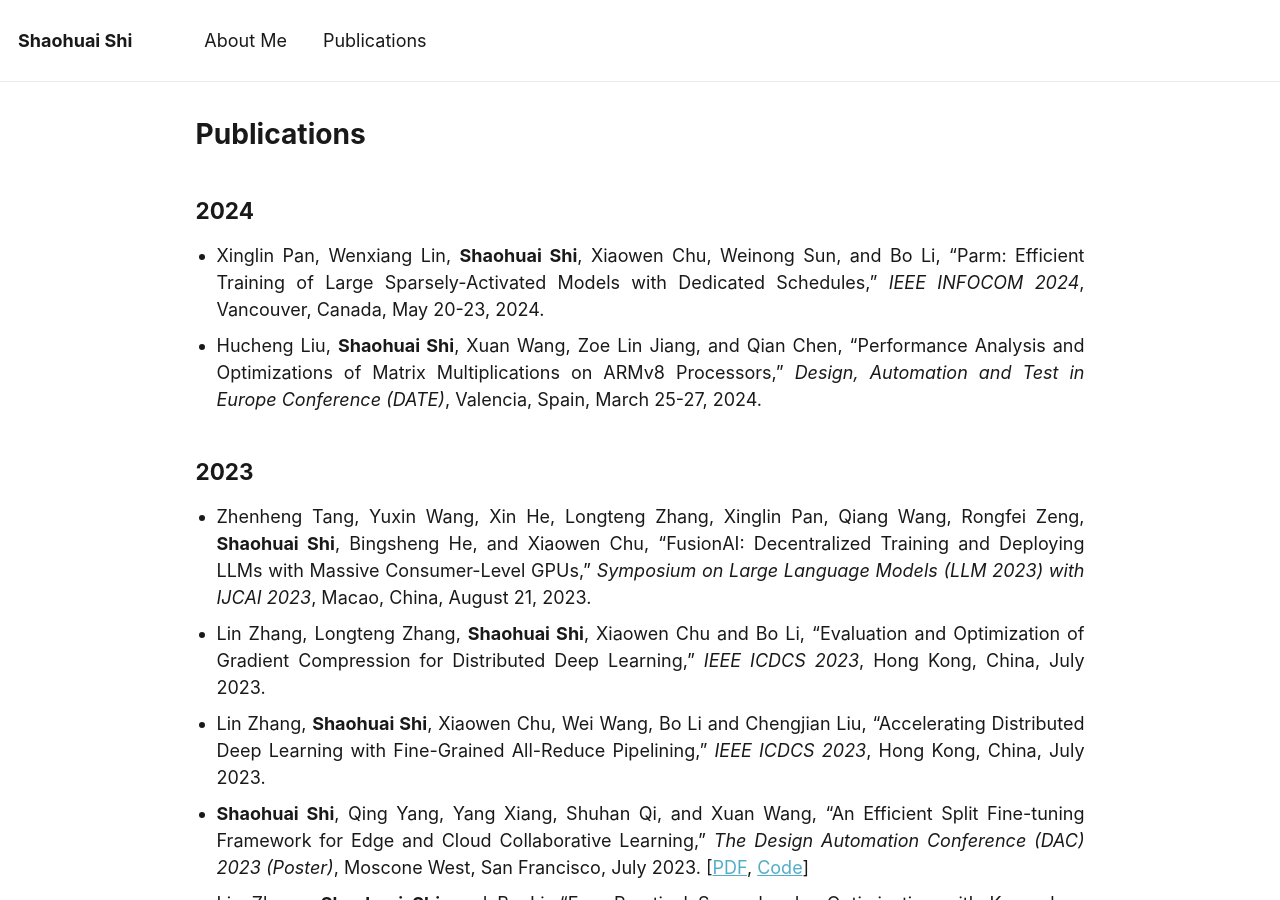
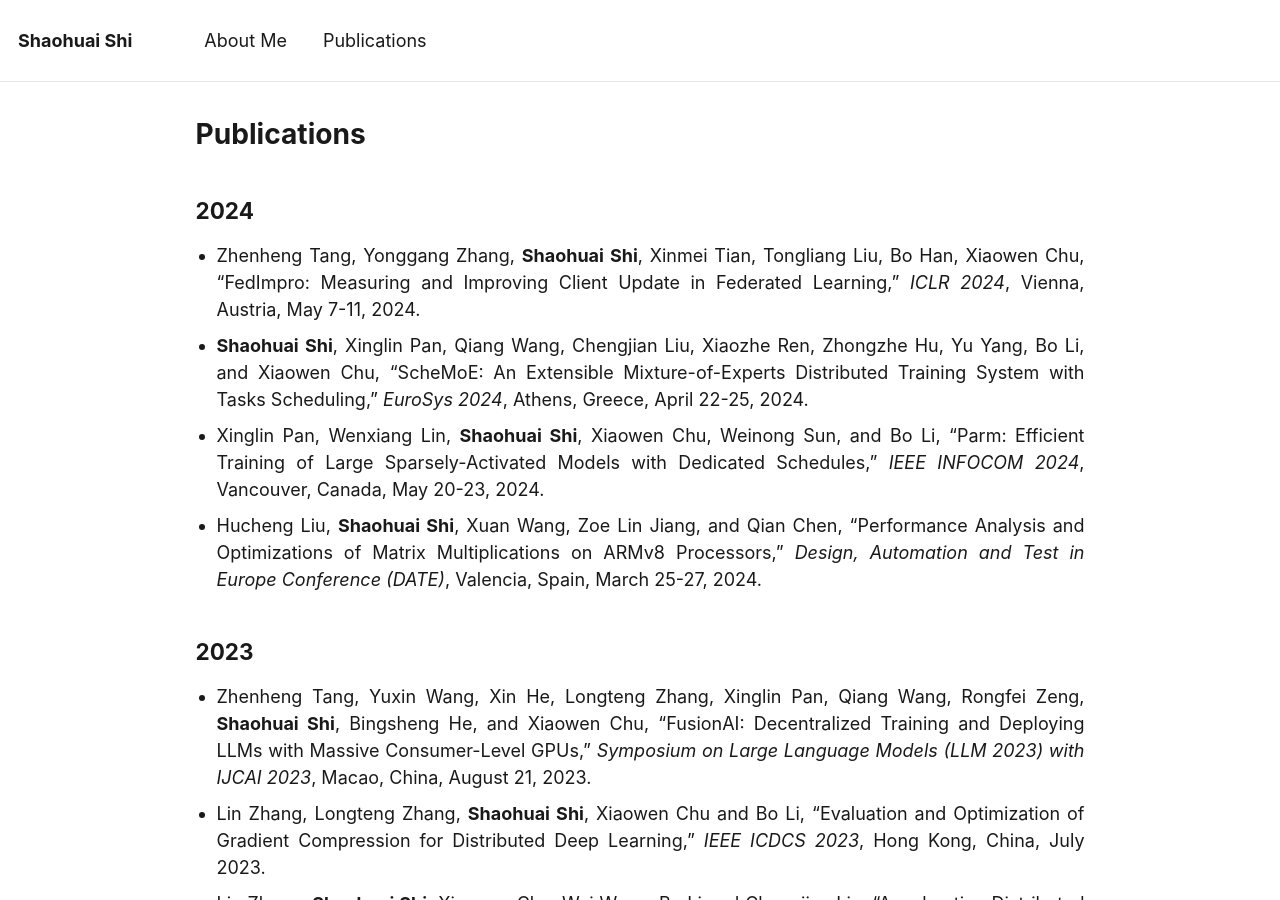
Before and after one commit to shaohuais/shaohuais.github.io, a Jekyll site: the page built from _pages/publications.md, in a window 1280 px wide and 900 px high. Built offline with Jekyll 4.4.1, drawn with Linux system fonts in a browser that asks for light colours.

Commit message:
add two papers

```diff
--- a/_pages/publications.md
+++ b/_pages/publications.md
@@ -14,6 +14,8 @@ author_profile: false
 Publications
 ======
 ## 2024
+- Zhenheng Tang, Yonggang Zhang, **Shaohuai Shi**, Xinmei Tian, Tongliang Liu, Bo Han, Xiaowen Chu, "FedImpro: Measuring and Improving Client Update in Federated Learning," *ICLR 2024*, Vienna, Austria, May 7-11, 2024.
+- **Shaohuai Shi**, Xinglin Pan, Qiang Wang, Chengjian Liu, Xiaozhe Ren, Zhongzhe Hu, Yu Yang, Bo Li, and Xiaowen Chu, "ScheMoE: An Extensible Mixture-of-Experts Distributed Training System with Tasks Scheduling," *EuroSys 2024*, Athens, Greece, April 22-25, 2024.
 - Xinglin Pan, Wenxiang Lin, **Shaohuai Shi**, Xiaowen Chu, Weinong Sun, and Bo Li, "Parm: Efficient Training of Large Sparsely-Activated Models with Dedicated Schedules," *IEEE INFOCOM 2024*, Vancouver, Canada, May 20-23, 2024.
 - Hucheng Liu, **Shaohuai Shi**, Xuan Wang, Zoe Lin Jiang, and Qian Chen, "Performance Analysis and Optimizations of Matrix Multiplications on ARMv8 Processors," *Design, Automation and Test in Europe Conference (DATE)*, Valencia, Spain, March 25-27, 2024.
 
```
